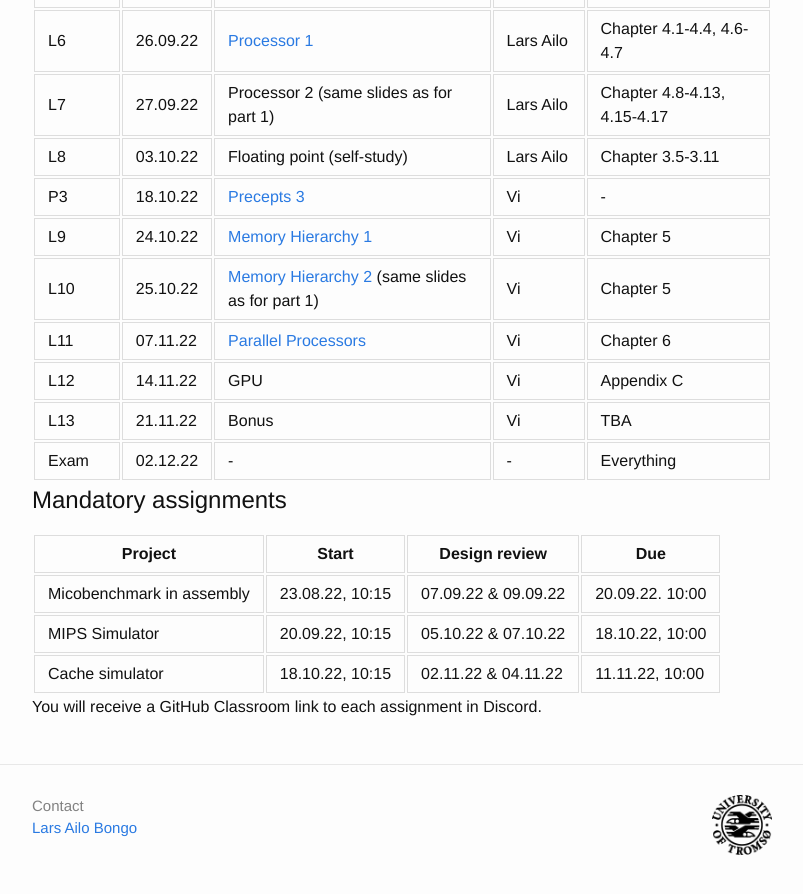
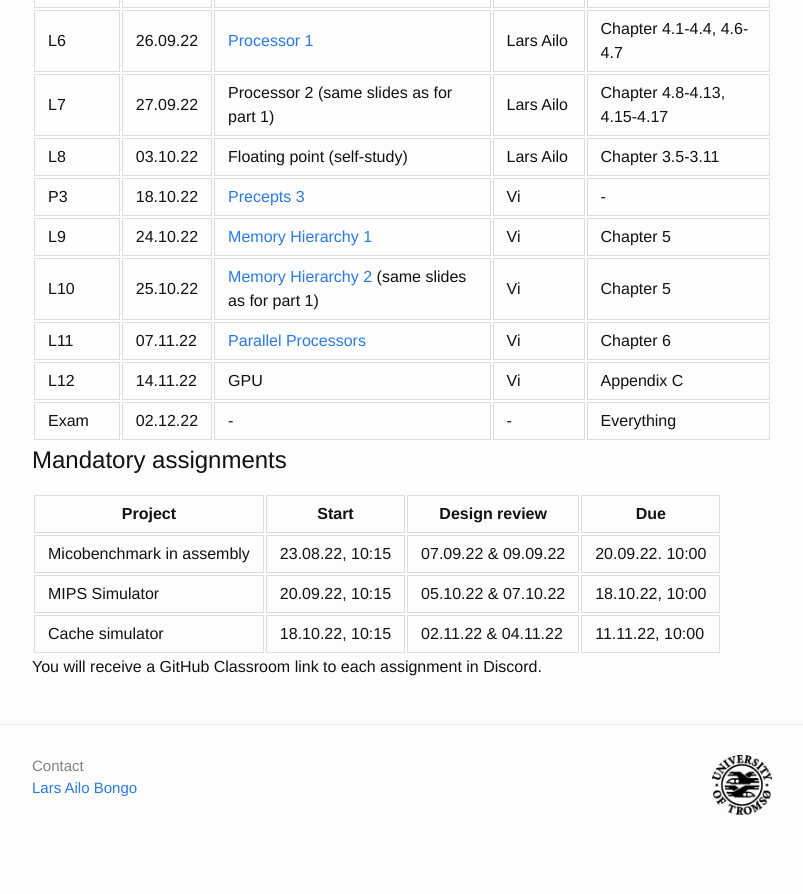
Before and after one commit to uit-inf-2200-f22/uit-inf-2200-f22.github.io, a Jekyll site: the page built from index.md, in a window 1280 px wide and 900 px high, scrolled down 1388 px. Shown: the top 894 px of the window, without its empty margins (238-1041 px from the left). Built offline with Jekyll 4.4.1, drawn with Linux system fonts in a browser that asks for light colours; our own code applies the rules of GitHub Pages for plain Markdown files; after the commit the page ends 2248 px from its top, so only the background shows below that.

Commit message:
Removed bonus lecture

```diff
--- a/index.md
+++ b/index.md
@@ -50,7 +50,6 @@ You can read more about plagiarism and cheating on: https://en.uit.no/sensor/art
 | L10  | 25.10.22 | [Memory Hierarchy 2](https://drive.google.com/file/d/1xHQfkoEHrAuInQq7JfSvjoHVeDVxFDP9/view?usp=sharing) (same slides as for part 1)      | Vi        | Chapter 5 |
 | L11  | 07.11.22 | [Parallel Processors](https://drive.google.com/file/d/1f_8nClmyg1ZFDb2PGzDZqoY1IUcd3K18/view?usp=share_link)     | Vi        | Chapter 6 |
 | L12  | 14.11.22 | GPU            | Vi        | Appendix C |
-| L13  | 21.11.22 | Bonus          | Vi        | TBA        |
 | Exam | 02.12.22 | -              | -         | Everything |
 
 ## Mandatory assignments
```
